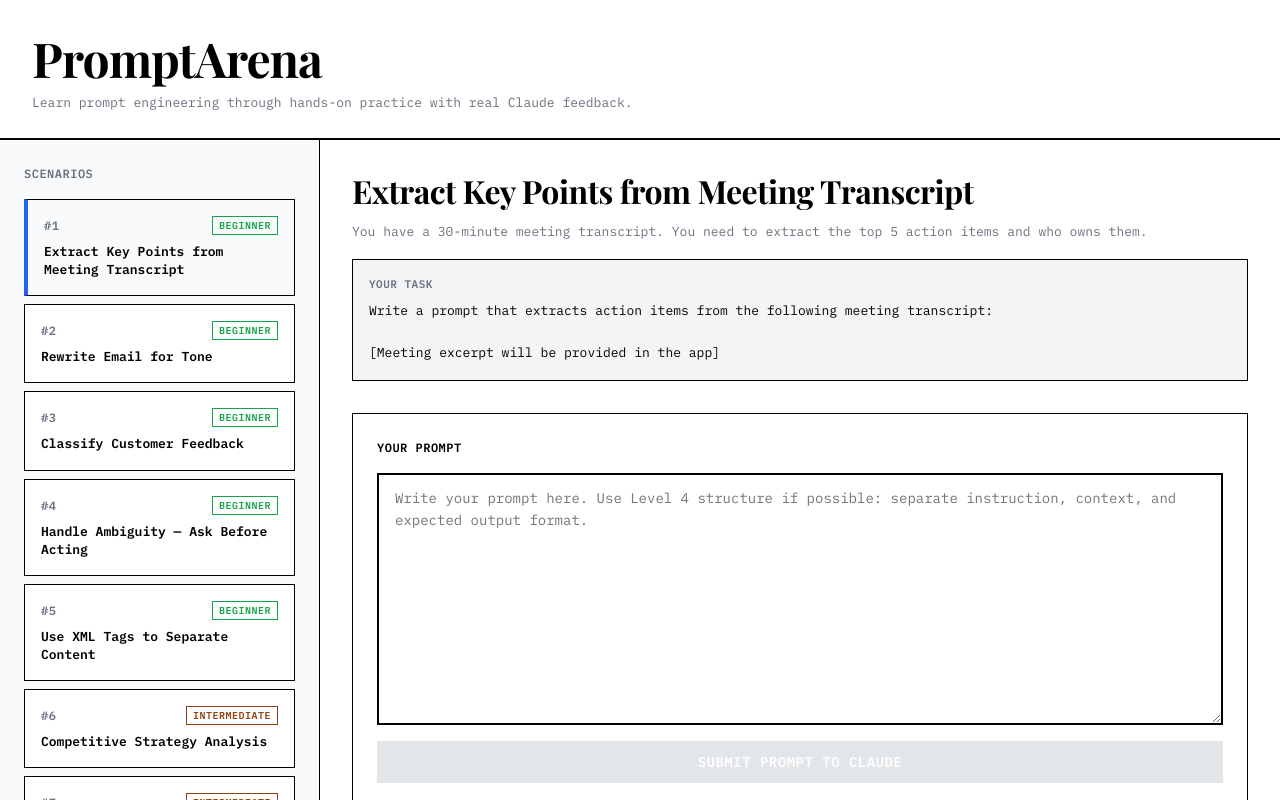
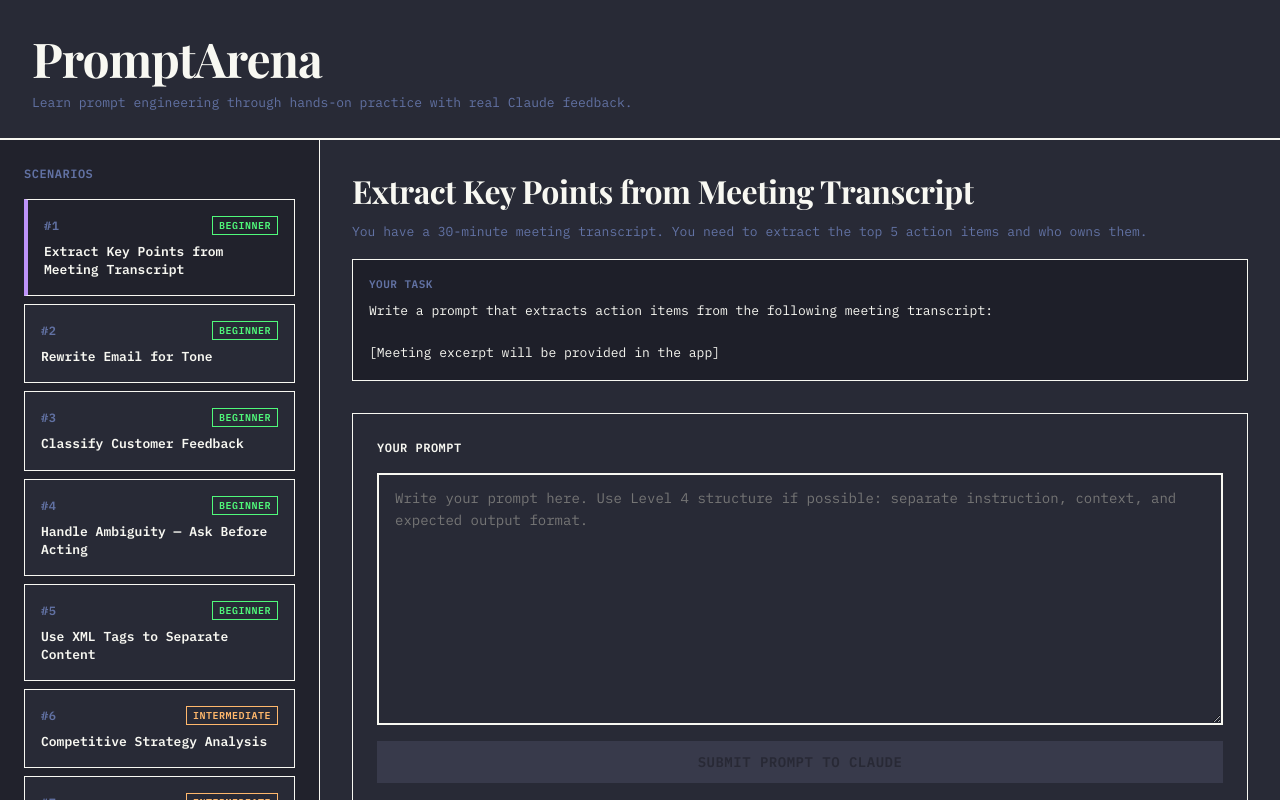
Before and after one commit to trentjhn/promptarena, a React (Vite) app: page / in a window 1280 px wide. Shown: the top 800 px of the page. Built offline with nearby package versions, Linux system fonts and the light colour scheme.

Commit message:
feat: remap color tokens to Dracula palette

```diff
--- a/src/styles/globals.css
+++ b/src/styles/globals.css
@@ -2,19 +2,19 @@
 
 :root {
   /* Colors */
-  --color-black: #000000;
-  --color-white: #ffffff;
-  --color-blue: #2563eb;
-  --color-blue-dark: #1d4ed8;
-  --color-red: #dc2626;
-  --color-gray-light: #f9fafb;
-  --color-gray-lighter: #f3f4f6;
-  --color-gray: #6b7280;
-  --color-gray-border: #d1d5db;
-  --color-amber: #92400e;
-  --color-green: #16a34a;
-  --color-green-dark: #166534;
-  --color-green-bg: #f0fdf4;
+  --color-black: #f8f8f2;
+  --color-white: #282a36;
+  --color-blue: #bd93f9;
+  --color-blue-dark: #a87ce8;
+  --color-red: #ff5555;
+  --color-gray-light: #21222c;
+  --color-gray-lighter: #1e1f29;
+  --color-gray: #6272a4;
+  --color-gray-border: #44475a;
+  --color-amber: #ffb86c;
+  --color-green: #50fa7b;
+  --color-green-dark: #50fa7b;
+  --color-green-bg: #1a3a28;
 
   /* Typography */
   --font-display: "Playfair Display", serif;
```
